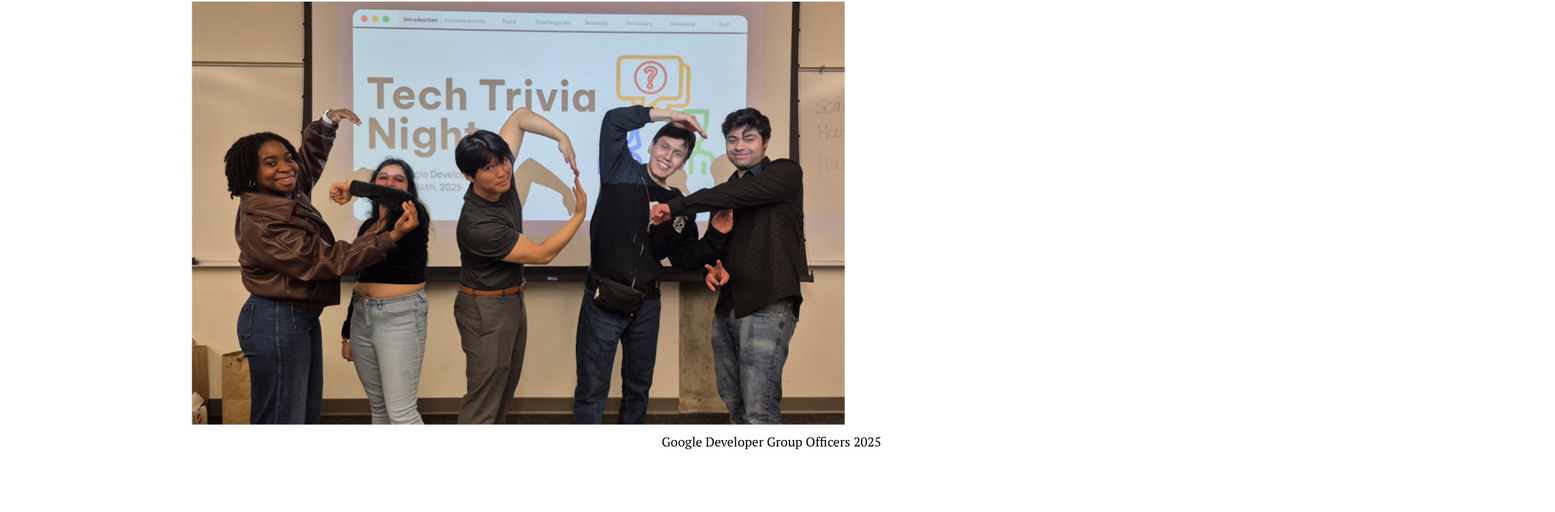
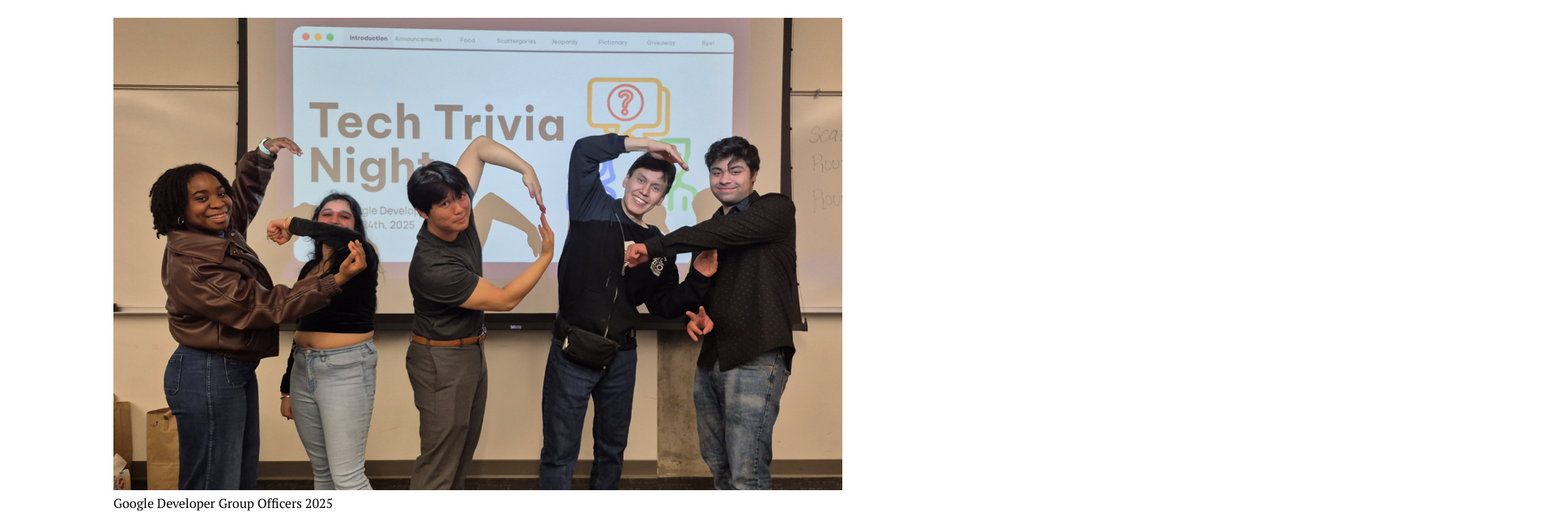
Before and after one commit to Jordy-03/portfolio-test, a React (Vite) app in the folder Portfolio/: page / in a window 1280 px wide. Shown: the part 546-1179 px from the top of the page at 81% size, 1920 px wide, since content can reach past the window. Before the commit the page ends 1103 px from the top, so only its background shows below. Built offline with nearby package versions, Linux system fonts and the light colour scheme.

Commit message:
Semi-functional Hero page. [Ensure you center image later on]

```diff
--- a/Portfolio/src/Modules/Hero.module.css
+++ b/Portfolio/src/Modules/Hero.module.css
@@ -3,7 +3,6 @@
 .container {
     position: relative;
     display: flex;
-    /* flex-direction: column; */
     align-items: center;
     justify-content: center;
     margin-top: 49px;
@@ -64,17 +63,17 @@
     margin-top: 20px; /* Add spacing from the content above */
 }
 
- .image {
-    width: 50%;
+.image {
+    width: 100%;
     z-index: 1;
+    margin-top: 20px; /* Add spacing from the content above */
+    margin-right: 1000px;
 }
 
 .imageDescription {
     font-size: 16px; /* Adjust font size to suit your design */
     color: var(--color-text); /* Use your text color variable */
     text-align: left; /* Align the text to the left */
-    margin-top: 10px; /* Add spacing between the image and text */
-    margin-left: auto; /* Align it to the left of the image */
     max-width: 80%; /* Ensure it doesn’t stretch too far */
 
 }
@@ -103,11 +102,6 @@
         justify-content: center;
     }
 
-    .content-wrapper {
-        flex-direction: column; /* Stack description and image */
-        gap: 20px; /* Add spacing between stacked items */
-    }
-
     .title {
         text-align: center; /* Center-align title for consistency */
         margin: 0 auto;
@@ -121,8 +115,15 @@
         font-size: 50px;
     }
 
+    .imageWrapper {
+        display: flex;
+        align-items: center; /* Center the image and description */
+
+    }
+
     .image {
         width: 90%; /* Adjust image size for smaller screens */
+        /* margin-right: auto; */
     }
 
     .contactBtn {
--- a/Portfolio/src/Pages/Hero.jsx
+++ b/Portfolio/src/Pages/Hero.jsx
@@ -14,10 +14,16 @@ export const Hero = () => {
                 </p>
                 <a className={styles.contactBtn} href="mailto:jor.rui03@gmail.com">Contact Me</a>
             </div>
-            <img className={styles.image} src="./assets/images/Rotation-Corrected.png" alt="GDG Officers" />
-            <p className={styles.imageDescription}>
-                Google Developer Group Officers 2025
-            </p>
+
+            <div>
+                <img className={styles.image} src="./assets/images/Rotation-Corrected.png" alt="GDG Officers" />
+                <p className={styles.imageDescription}>
+                    Google Developer Group Officers 2025
+                </p>
+            </div>
+
+
+
 
         </section>
 
```
